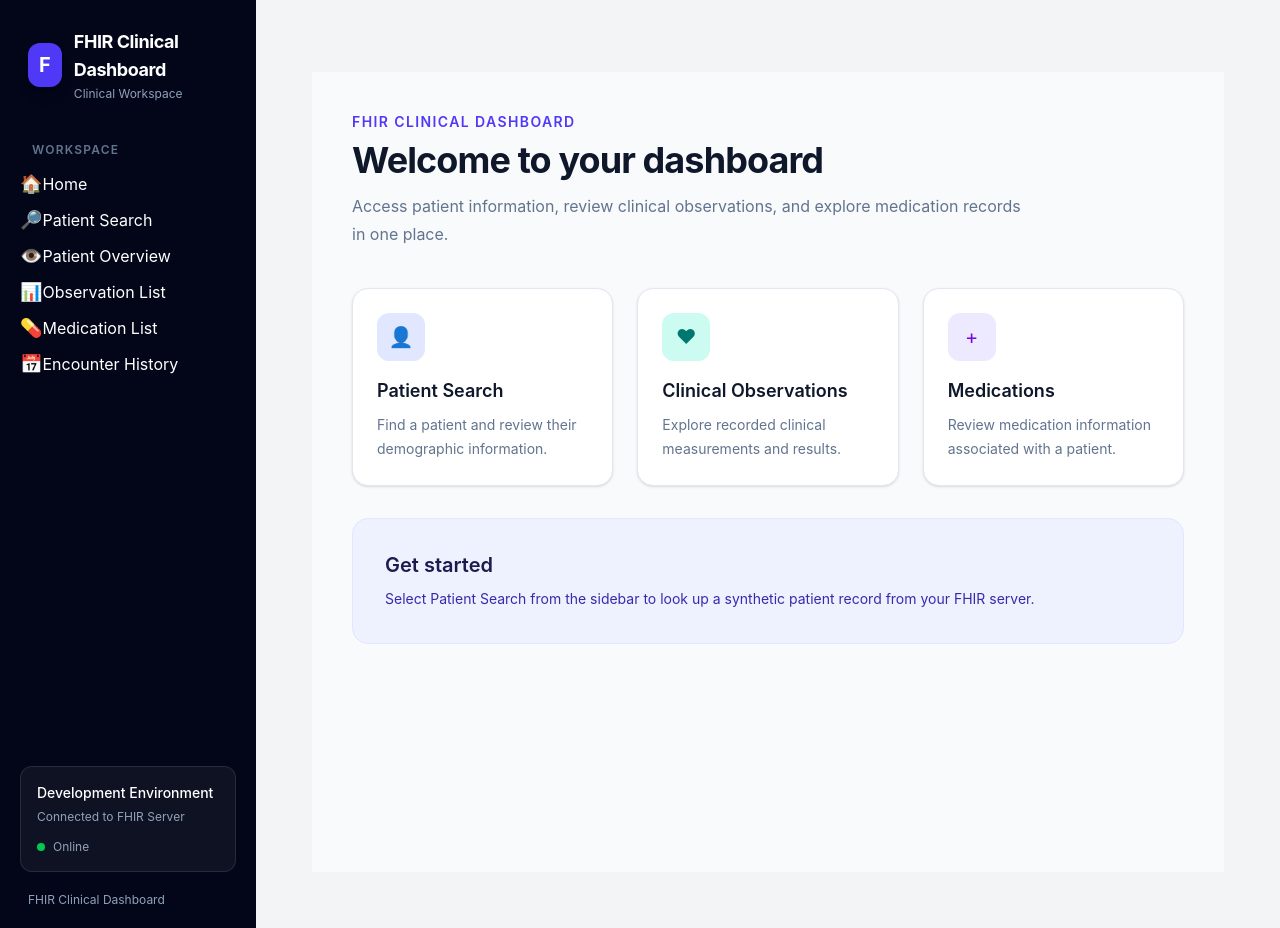
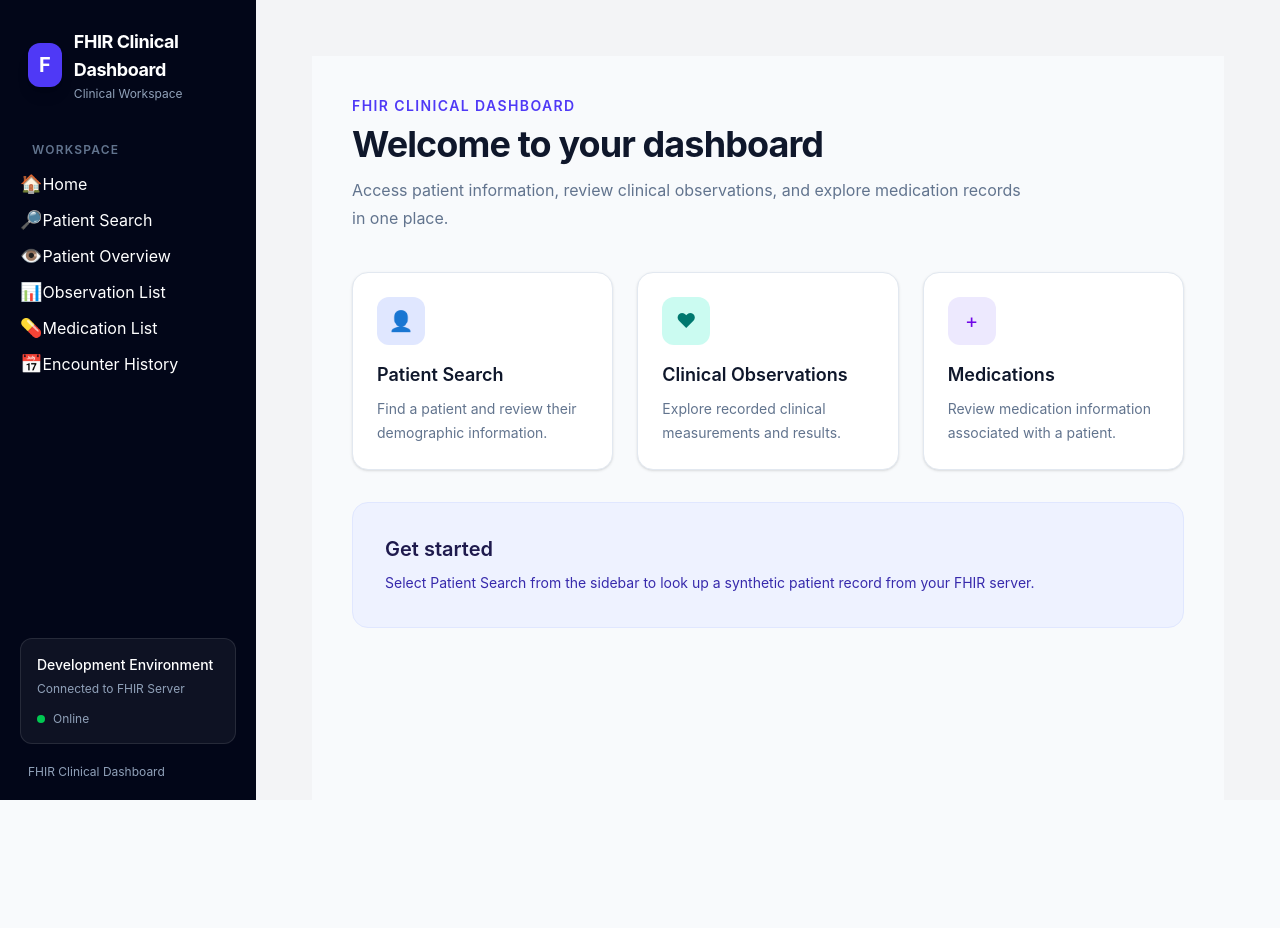
Before and after one commit to davebott-dev/fhir-clinical-dashboard, a React (Vite) app in the folder Client/: page / in a window 1280 px wide. After the commit the page ends 800 px from the top, so only its background shows below. Built offline with nearby package versions, Linux system fonts and the light colour scheme.

Commit message:
updated app file to make sidebar sticky

```diff
--- a/Client/src/App.jsx
+++ b/Client/src/App.jsx
@@ -12,15 +12,14 @@ function App() {
   const showNavbar = !hideNavbarRoutes.includes(location.pathname) // Determine whether to show the Navbar based on the current route
 
   return (
-    <div className="flex min-h-screen bg-gray-100">
+    <div className="flex h-screen overflow-hidden bg-gray-100">
       <Sidebar />
-      <main className="flex-1 p-6">
-
-        <header className="mb-4">
-          <div>
-          {showNavbar && <Navbar />}
-          </div>
+      <main className="flex min-w-0 flex-1 flex-col overflow-y-auto p-6">
+          {showNavbar && (
+          <header className="mb-4 shrink-0">
+          <Navbar />
         </header>
+  )}
         <div className="p-4 sm:p-6 lg:p-8">
         <Outlet /> { /* Allows rendering of child routes based on the current route */ }
      </div>
```
